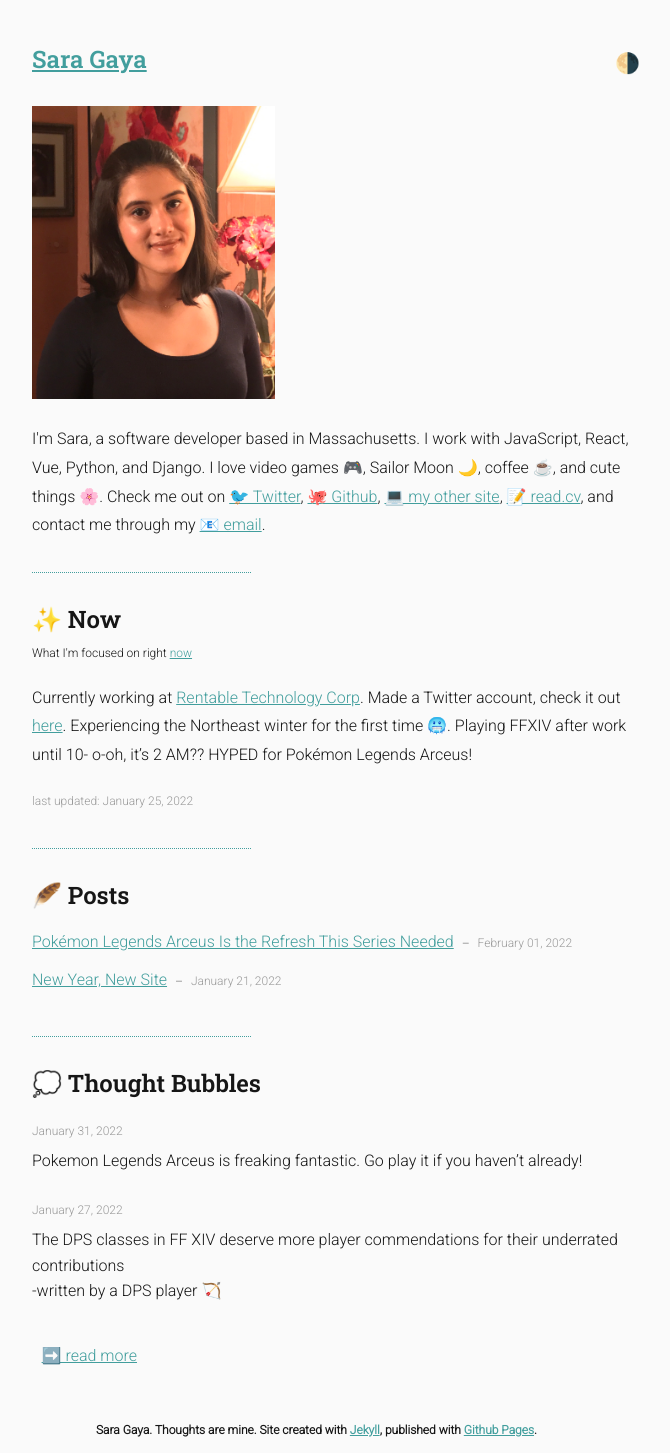
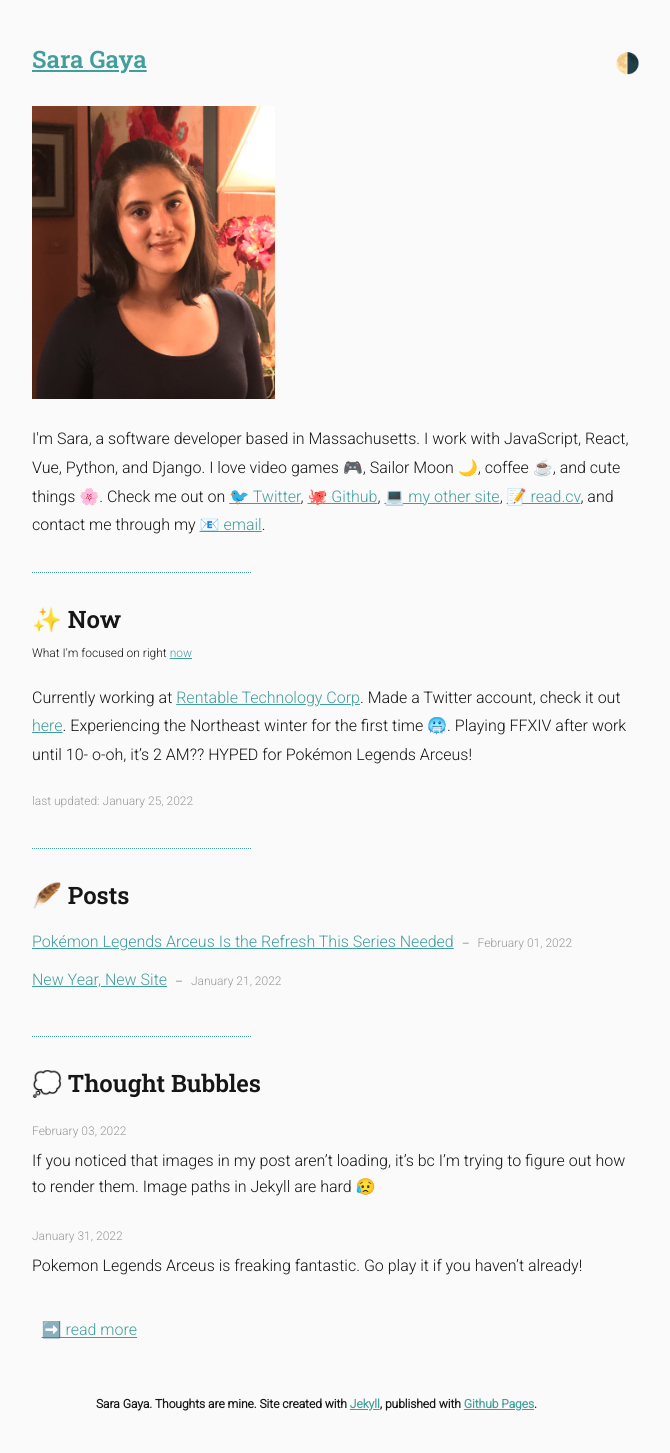
Before and after one commit to sgaya16/blog, a Jekyll site: the page built from index.html, in a window 1280 px wide. Shown: the whole page, without its empty margins (304-974 px from the left). Built offline with Jekyll 4.4.1, drawn with Linux system fonts in a browser that asks for light colours; after the commit the page ends 1427 px from its top, so only the background shows below that.

Commit message:
new thought bubble about my frustration with image rendering

```diff
--- a/_data/thoughts.yml
+++ b/_data/thoughts.yml
@@ -1,3 +1,6 @@
+- date: 2022-02-03
+  content: If you noticed that images in my post aren't loading, it's bc I'm trying to figure out how to render them. Image paths in Jekyll are hard 😥
+
 - date: 2022-01-31
   content: Pokemon Legends Arceus is freaking fantastic. Go play it if you haven't already!
 
```
